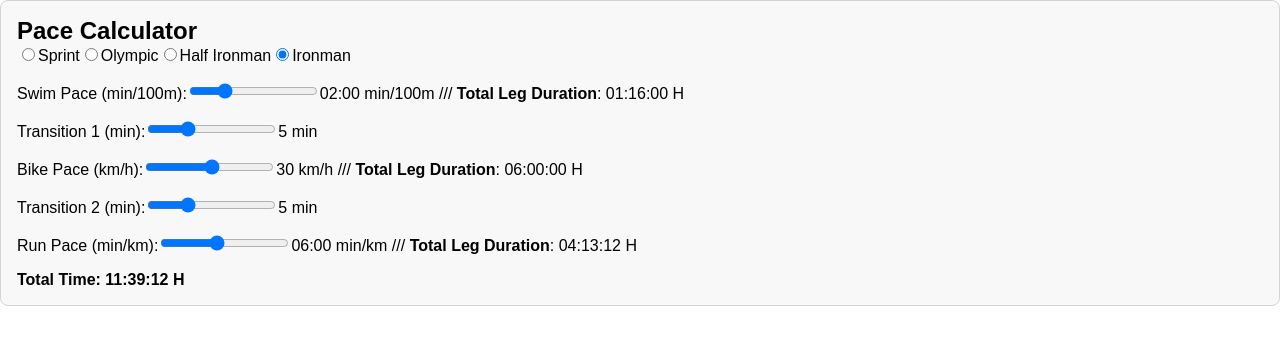
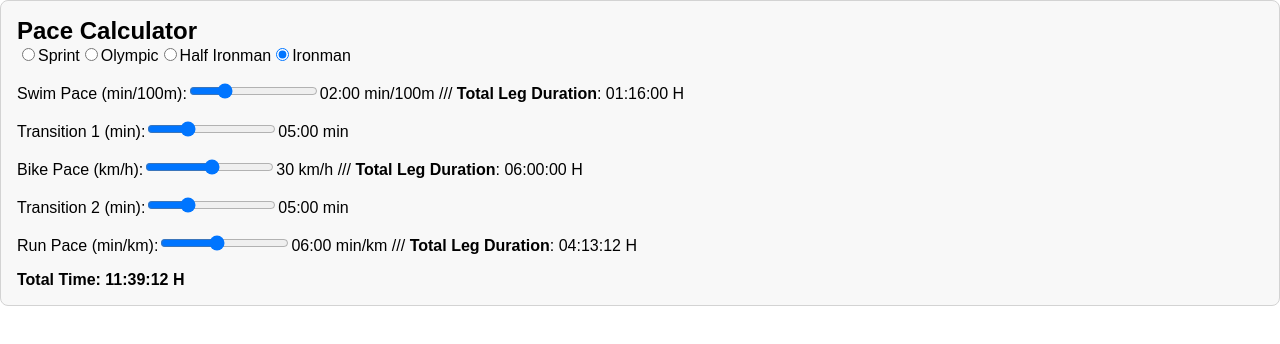
Before and after one commit to sascharissling/226tools-frontend, a React (Vite) app: page /pace-calculator in a window 1280 px wide. Shown: the top 344 px of the page. Built offline with nearby package versions, Linux system fonts and the light colour scheme.

Commit message:
format transitions

```diff
--- a/src/pages/pace-calculator/index.tsx
+++ b/src/pages/pace-calculator/index.tsx
@@ -95,7 +95,7 @@ const PaceCalculator = () => {
             value={transition1}
             onChange={(e) => setTransition1(Number(e.target.value))}
           />
-          {transition1} min
+          {formatMinutesToMMSS(transition1)} min
         </label>
         <label>
           Bike Pace (km/h):
@@ -120,7 +120,7 @@ const PaceCalculator = () => {
             value={transition2}
             onChange={(e) => setTransition2(Number(e.target.value))}
           />
-          {transition2} min
+          {formatMinutesToMMSS(transition2)} min
         </label>
         <label>
           Run Pace (min/km):
```
